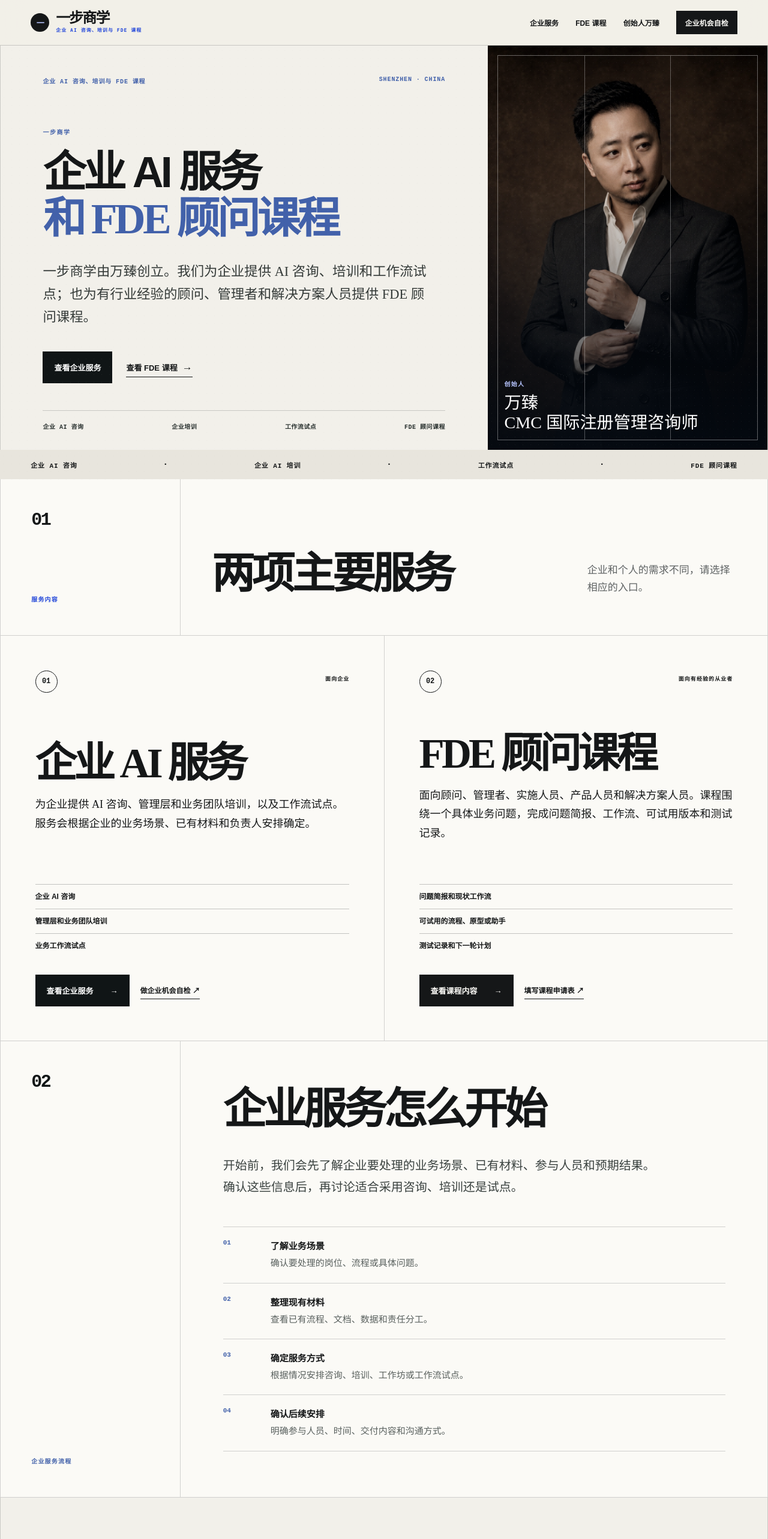
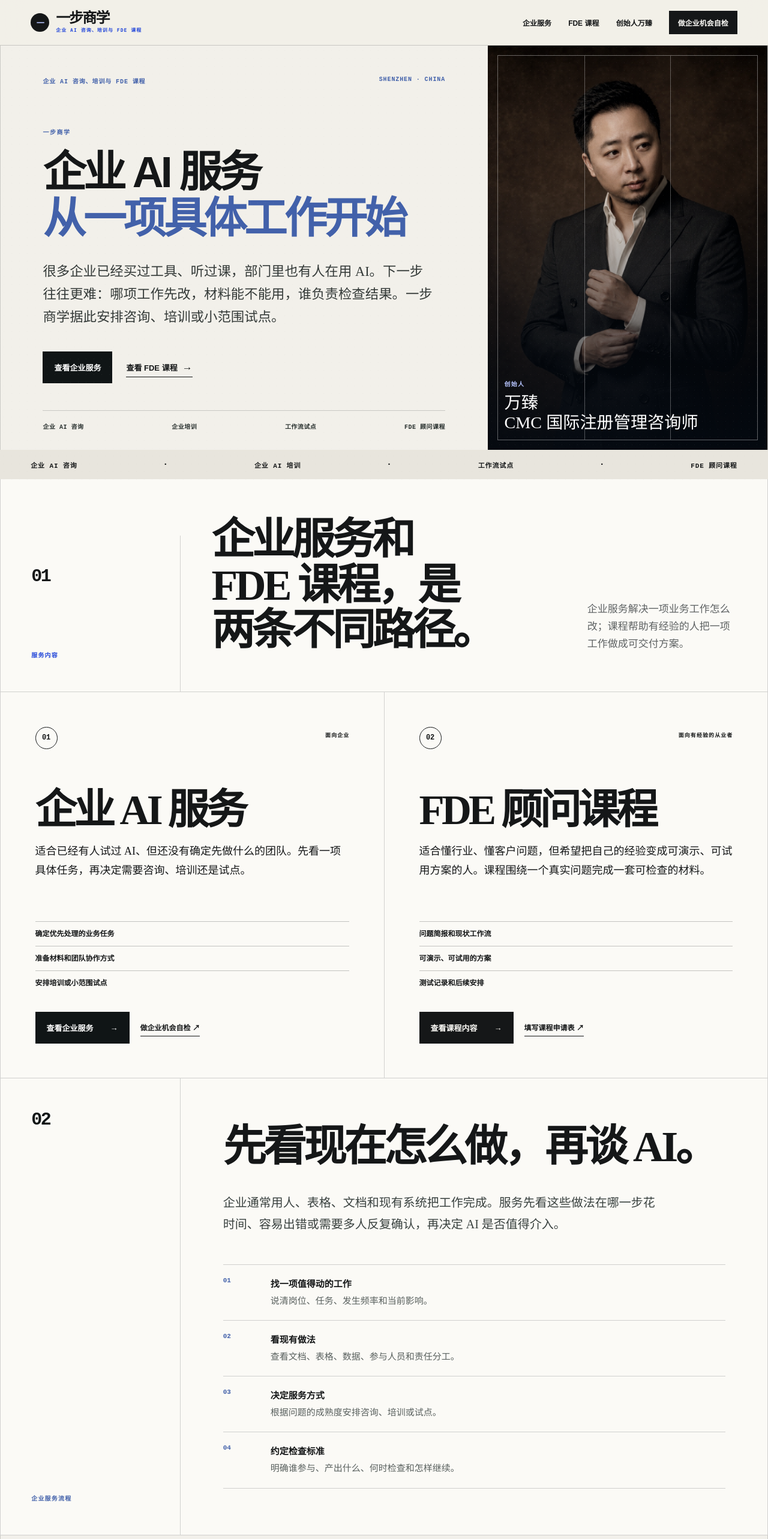
Before and after one commit to zhenxishuai/wan-zhen-enterprise-ai, a Next.js app: page / in a window 1280 px wide. Shown: the top 2566 px of the page at 60% size. Built offline with nearby package versions, Linux system fonts and the light colour scheme.

Commit message:
rewrite: sharpen commercial website copy

```diff
--- a/app/components.tsx
+++ b/app/components.tsx
@@ -34,7 +34,7 @@ export function SiteHeader() {
             <Link href={servicesPath}>服务目录</Link>
             <Link href={aboutPath}>创始人万臻</Link>
             <Link className="nav-cta" href={startPath}>
-              企业机会自检
+              做企业机会自检
             </Link>
           </nav>
         </div>
--- a/app/page.tsx
+++ b/app/page.tsx
@@ -11,7 +11,7 @@ export async function generateMetadata(): Promise<Metadata> {
   const canonical = `${origin}/`;
   const title = "一步商学｜企业 AI 咨询、培训与 FDE 课程";
   const description =
-    "一步商学由万臻创立，提供企业 AI 咨询、培训和 FDE 顾问课程。企业可从业务机会自检开始，专业人士可申请 FDE 课程。";
+    "一步商学面向企业提供 AI 咨询、培训和工作流试点，也为有行业经验的从业者提供 FDE 顾问课程。服务从一项具体工作和现有做法开始。";
 
   return {
     title: { absolute: title },
@@ -56,7 +56,7 @@ export default async function Home() {
         url: canonical,
         name: "一步商学｜企业 AI 咨询、培训与 FDE 课程",
         description:
-          "一步商学由万臻创立，提供企业 AI 咨询、培训和 FDE 顾问课程。",
+          "一步商学面向企业提供 AI 咨询、培训和工作流试点，也为有行业经验的从业者提供 FDE 顾问课程。",
         inLanguage: "zh-CN",
         isPartOf: { "@id": `${canonical}#website` },
         about: { "@id": `${origin}${aboutPath}#person` },
@@ -82,7 +82,7 @@ export default async function Home() {
           <Link href={flagshipPath}>企业服务</Link>
           <Link href={coursePath}>FDE 课程</Link>
           <Link href={aboutPath}>创始人万臻</Link>
-          <Link className={styles.navCta} href="/start/">企业机会自检</Link>
+          <Link className={styles.navCta} href="/start/">做企业机会自检</Link>
         </nav>
       </header>
 
@@ -95,9 +95,9 @@ export default async function Home() {
             </div>
             <div className={styles.heroMain}>
               <p className={styles.eyebrow}>一步商学</p>
-              <h1 id="hero-heading">企业 AI 服务<br /><em>和 FDE 顾问课程</em></h1>
+              <h1 id="hero-heading">企业 AI 服务<br /><em>从一项具体工作开始</em></h1>
               <p className={styles.lead}>
-                一步商学由万臻创立。我们为企业提供 AI 咨询、培训和工作流试点；也为有行业经验的顾问、管理者和解决方案人员提供 FDE 顾问课程。
+                很多企业已经买过工具、听过课，部门里也有人在用 AI。下一步往往更难：哪项工作先改，材料能不能用，谁负责检查结果。一步商学据此安排咨询、培训或小范围试点。
               </p>
               <div className={styles.actions}>
                 <Link className={styles.primaryButton} href={flagshipPath}>查看企业服务</Link>
@@ -134,8 +134,8 @@ export default async function Home() {
               <span>01</span>
               <p>服务内容</p>
             </div>
-            <h2 id="services-heading">两项主要服务</h2>
-            <p>企业和个人的需求不同，请选择相应的入口。</p>
+            <h2 id="services-heading">企业服务和 FDE 课程，是两条不同路径。</h2>
+            <p>企业服务解决一项业务工作怎么改；课程帮助有经验的人把一项工作做成可交付方案。</p>
           </div>
 
           <div className={styles.routeGrid}>
@@ -147,14 +147,14 @@ export default async function Home() {
               <div className={styles.cardCore}>
                 <h3>企业 AI 服务</h3>
                 <p>
-                  为企业提供 AI 咨询、管理层和业务团队培训，以及工作流试点。服务会根据企业的业务场景、已有材料和负责人安排确定。
+                  适合已经有人试过 AI、但还没有确定先做什么的团队。先看一项具体任务，再决定需要咨询、培训还是试点。
                 </p>
               </div>
               <div className={styles.cardBottom}>
                 <ul>
-                  <li>企业 AI 咨询</li>
-                  <li>管理层和业务团队培训</li>
-                  <li>业务工作流试点</li>
+                  <li>确定优先处理的业务任务</li>
+                  <li>准备材料和团队协作方式</li>
+                  <li>安排培训或小范围试点</li>
                 </ul>
                 <div className={styles.cardActions}>
                   <Link className={styles.darkButton} href={flagshipPath}>查看企业服务 <span>→</span></Link>
@@ -171,14 +171,14 @@ export default async function Home() {
               <div className={styles.cardCore}>
                 <h3>FDE 顾问课程</h3>
                 <p>
-                  面向顾问、管理者、实施人员、产品人员和解决方案人员。课程围绕一个具体业务问题，完成问题简报、工作流、可试用版本和测试记录。
+                  适合懂行业、懂客户问题，但希望把自己的经验变成可演示、可试用方案的人。课程围绕一个真实问题完成一套可检查的材料。
                 </p>
               </div>
               <div className={styles.cardBottom}>
                 <ul>
                   <li>问题简报和现状工作流</li>
-                  <li>可试用的流程、原型或助手</li>
-                  <li>测试记录和下一轮计划</li>
+                  <li>可演示、可试用的方案</li>
+                  <li>测试记录和后续安排</li>
                 </ul>
                 <div className={styles.cardActions}>
                   <Link className={styles.lightButton} href={coursePath}>查看课程内容 <span>→</span></Link>
@@ -195,15 +195,15 @@ export default async function Home() {
             <p>企业服务流程</p>
           </div>
           <div className={styles.methodBody}>
-            <h2 id="method-heading">企业服务怎么开始</h2>
+            <h2 id="method-heading">先看现在怎么做，再谈 AI。</h2>
             <p className={styles.methodLead}>
-              开始前，我们会先了解企业要处理的业务场景、已有材料、参与人员和预期结果。确认这些信息后，再讨论适合采用咨询、培训还是试点。
+              企业通常用人、表格、文档和现有系统把工作完成。服务先看这些做法在哪一步花时间、容易出错或需要多人反复确认，再决定 AI 是否值得介入。
             </p>
             <ol className={styles.steps}>
-              <li><span>01</span><div><strong>了解业务场景</strong><p>确认要处理的岗位、流程或具体问题。</p></div></li>
-              <li><span>02</span><div><strong>整理现有材料</strong><p>查看已有流程、文档、数据和责任分工。</p></div></li>
-              <li><span>03</span><div><strong>确定服务方式</strong><p>根据情况安排咨询、培训、工作坊或工作流试点。</p></div></li>
-              <li><span>04</span><div><strong>确认后续安排</strong><p>明确参与人员、时间、交付内容和沟通方式。</p></div></li>
+              <li><span>01</span><div><strong>找一项值得动的工作</strong><p>说清岗位、任务、发生频率和当前影响。</p></div></li>
+              <li><span>02</span><div><strong>看现有做法</strong><p>查看文档、表格、数据、参与人员和责任分工。</p></div></li>
+              <li><span>03</span><div><strong>决定服务方式</strong><p>根据问题的成熟度安排咨询、培训或试点。</p></div></li>
+              <li><span>04</span><div><strong>约定检查标准</strong><p>明确谁参与、产出什么、何时检查和怎样继续。</p></div></li>
             </ol>
           </div>
         </section>
@@ -214,7 +214,7 @@ export default async function Home() {
             <p className={styles.eyebrow}>创始人</p>
             <h2 id="founder-heading">万臻</h2>
             <p>
-              万臻是一步商学创始人、CMC 国际注册管理咨询师和《认知势能》作者，长期从事企业咨询、组织管理和培训。他的公开履历、作品和身份信息可在人物页面查看。
+              万臻是一步商学创始人、CMC 国际注册管理咨询师和《认知势能》作者。他长期从事企业咨询、组织管理和培训。公开履历、作品和身份信息可在人物页面查看。
             </p>
             <Link className={styles.inlineLink} href={aboutPath}>查看万臻介绍 <span>→</span></Link>
           </div>
@@ -223,7 +223,7 @@ export default async function Home() {
         <section className={styles.finalCta} aria-labelledby="cta-heading">
           <div>
             <p>联系一步商学</p>
-            <h2 id="cta-heading">请选择您的服务入口</h2>
+            <h2 id="cta-heading">有一个具体问题，可以从这里开始。</h2>
           </div>
           <div className={styles.ctaActions}>
             <Link className={styles.ctaMain} href={flagshipPath}>企业 AI 服务 <span>→</span></Link>
@@ -237,7 +237,7 @@ export default async function Home() {
           <span className={styles.brandMark} aria-hidden="true">一</span>
           <div><strong>一步商学</strong><p>企业 AI 咨询、培训与 FDE 课程</p></div>
         </div>
-        <p className={styles.footerNote}>一步商学由万臻创立。课程申请和企业服务使用不同入口，后续由人工联系。</p>
+        <p className={styles.footerNote}>企业服务和 FDE 课程分别申请，后续由人工联系。</p>
         <nav aria-label="页脚导航">
           <Link href={flagshipPath}>企业服务</Link>
           <Link href={coursePath}>FDE 课程</Link>
```
Also changed, not shown: app/enterprise-ai-consulting-training/page.tsx (+36 -38 lines), app/fde-consultant-course/page.tsx (+10 -10 lines), 1 other file (tests, documents, lock files or other folders).
